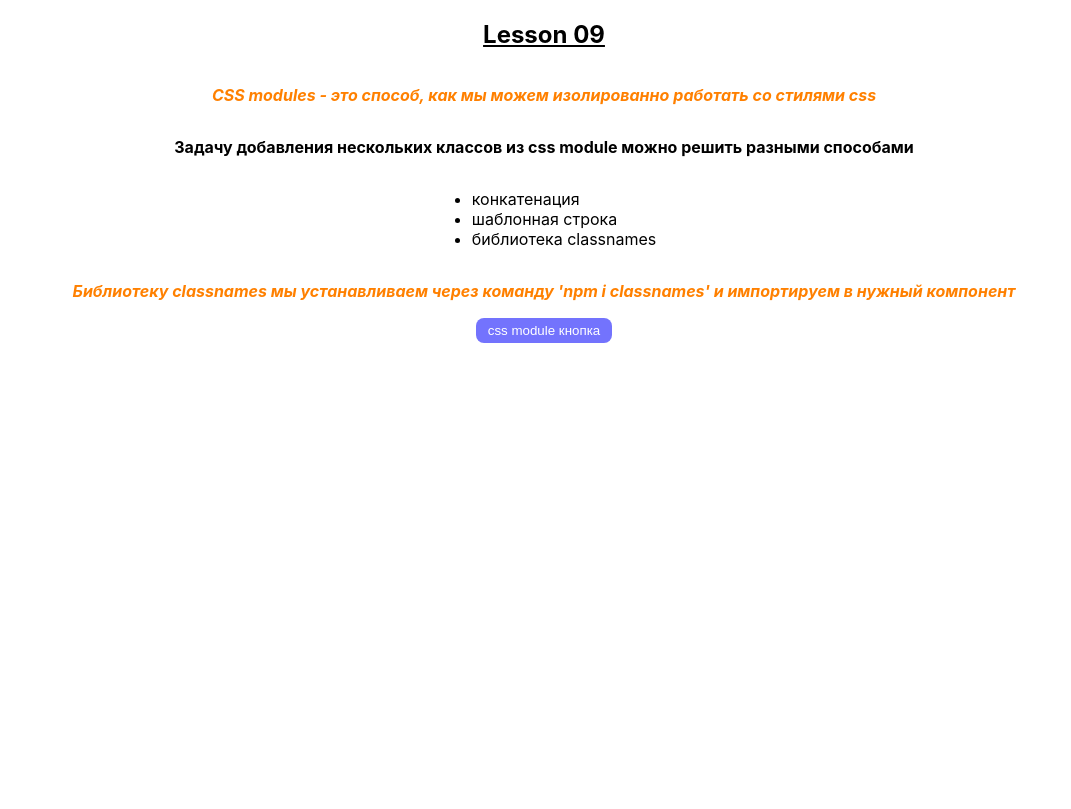
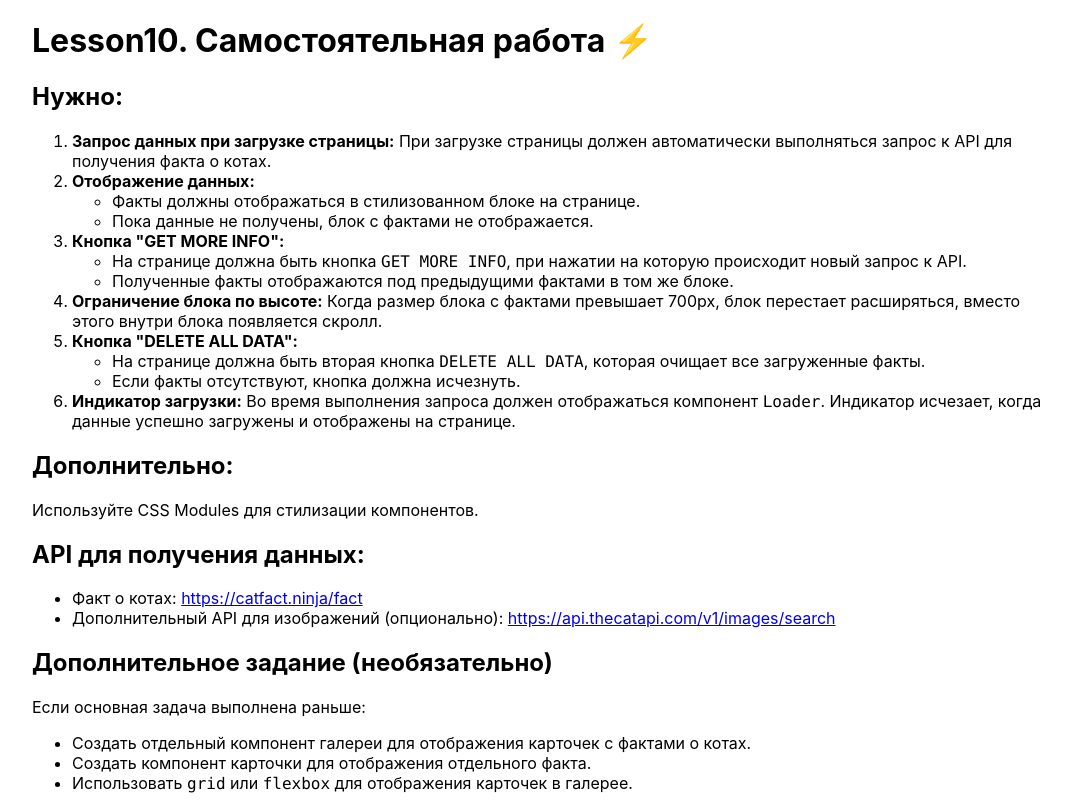
Before and after one commit to dmitrii-kuvaldin/49-ts, a React (Create React App) app: page / in a window 1280 px wide. Shown: the whole page, without its empty margins (96-1167 px from the left). Built offline with nearby package versions, Linux system fonts and the light colour scheme.

Commit message:
lesson 10

```diff
--- a/src/index.css
+++ b/src/index.css
@@ -16,6 +16,11 @@ code {
     monospace;
 }
 
+.task-container {
+  width: 80%;
+  margin: auto;
+}
+
 .lesson-container {
   display: flex;
   flex-direction: column;
--- a/src/index.tsx
+++ b/src/index.tsx
@@ -1,6 +1,7 @@
 import ReactDOM from 'react-dom/client';
 import './index.css';
 import Lesson09 from "./lessons/lesson09/Lesson09";
+import Lesson10 from "./lessons/lesson10/Lesson10";
 
 
 const root = ReactDOM.createRoot(
@@ -15,6 +16,6 @@ root.render(
     {/* <Lesson08/> */}
     {/* <FetchDog/> */}
     {/* <FetchFox/> */}
-    <Lesson09 />
+    <Lesson10 />
   </>
 );
--- /dev/null
+++ b/src/lessons/lesson10/Lesson10.tsx
@@ -0,0 +1,59 @@
+
+export default function Lesson10() {
+  return (
+    <div className="task-container">
+      <h1>Lesson10. Самостоятельная работа ⚡️</h1>
+
+      <h2>Нужно:</h2>
+      <ol>
+        <li>
+          <strong>Запрос данных при загрузке страницы:</strong> При загрузке страницы должен автоматически выполняться запрос к API для получения факта о котах.
+        </li>
+        <li>
+          <strong>Отображение данных:</strong>
+          <ul>
+            <li>Факты должны отображаться в стилизованном блоке на странице.</li>
+            <li>Пока данные не получены, блок с фактами не отображается.</li>
+          </ul>
+        </li>
+        <li>
+          <strong>Кнопка "GET MORE INFO":</strong>
+          <ul>
+            <li>На странице должна быть кнопка <code>GET MORE INFO</code>, при нажатии на которую происходит новый запрос к API.</li>
+            <li>Полученные факты отображаются под предыдущими фактами в том же блоке.</li>
+          </ul>
+        </li>
+        <li>
+          <strong>Ограничение блока по высоте:</strong> Когда размер блока с фактами превышает 700px, блок перестает расширяться, вместо этого внутри блока появляется скролл.
+        </li>
+        <li>
+          <strong>Кнопка "DELETE ALL DATA":</strong>
+          <ul>
+            <li>На странице должна быть вторая кнопка <code>DELETE ALL DATA</code>, которая очищает все загруженные факты.</li>
+            <li>Если факты отсутствуют, кнопка должна исчезнуть.</li>
+          </ul>
+        </li>
+        <li>
+          <strong>Индикатор загрузки:</strong> Во время выполнения запроса должен отображаться компонент <code>Loader</code>. Индикатор исчезает, когда данные успешно загружены и отображены на странице.
+        </li>
+      </ol>
+
+      <h2>Дополнительно: </h2>
+      <p>Используйте CSS Modules для стилизации компонентов.</p>
+
+      <h2>API для получения данных:</h2>
+      <ul>
+        <li>Факт о котах: <a href="https://catfact.ninja/fact" target="_blank" rel="noopener noreferrer">https://catfact.ninja/fact</a></li>
+        <li>Дополнительный API для изображений (опционально): <a href="https://api.thecatapi.com/v1/images/search?size=med&mime_types=jpg&format=json&has_breeds=false&order=RANDOM&page=0&limit=1" target="_blank" rel="noopener noreferrer">https://api.thecatapi.com/v1/images/search</a></li>
+      </ul>
+
+      <h2>Дополнительное задание (необязательно)</h2>
+      <p>Если основная задача выполнена раньше:</p>
+      <ul>
+        <li>Создать отдельный компонент галереи для отображения карточек с фактами о котах.</li>
+        <li>Создать компонент карточки для отображения отдельного факта.</li>
+        <li>Использовать <code>grid</code> или <code>flexbox</code> для отображения карточек в галерее.</li>
+      </ul>
+    </div>
+  );
+}
```
